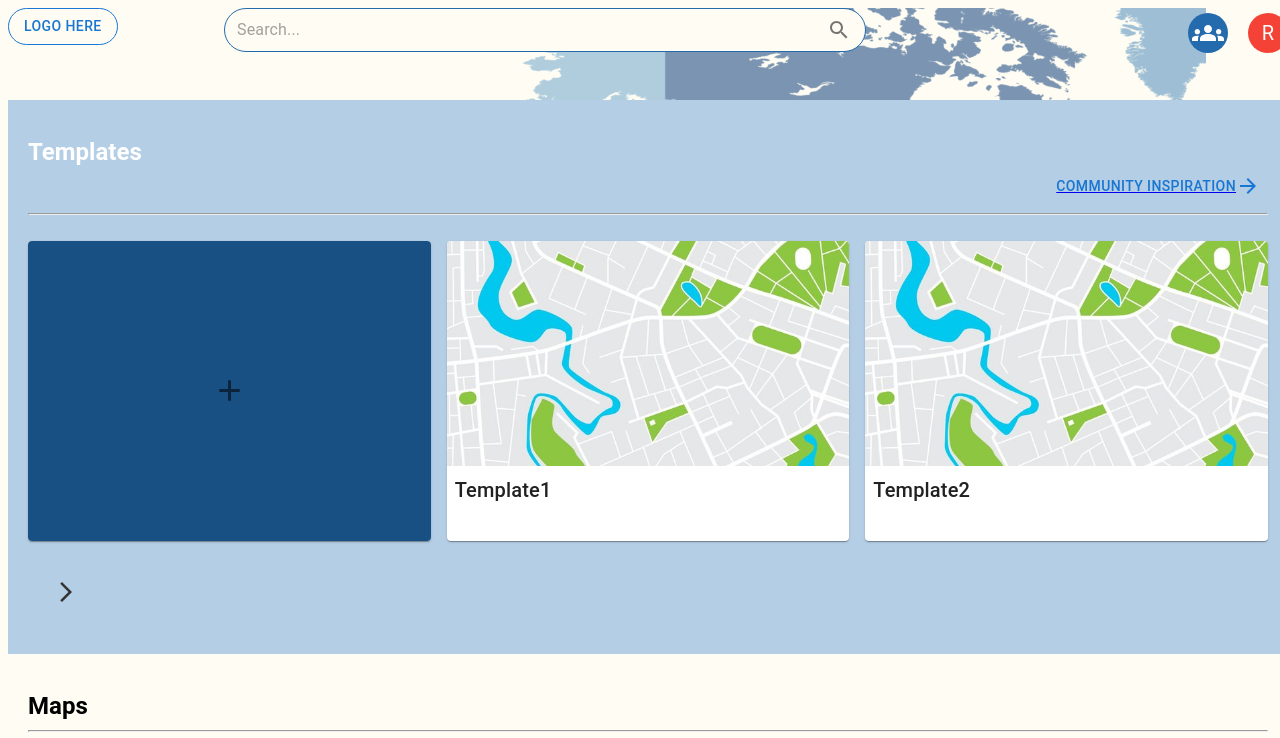
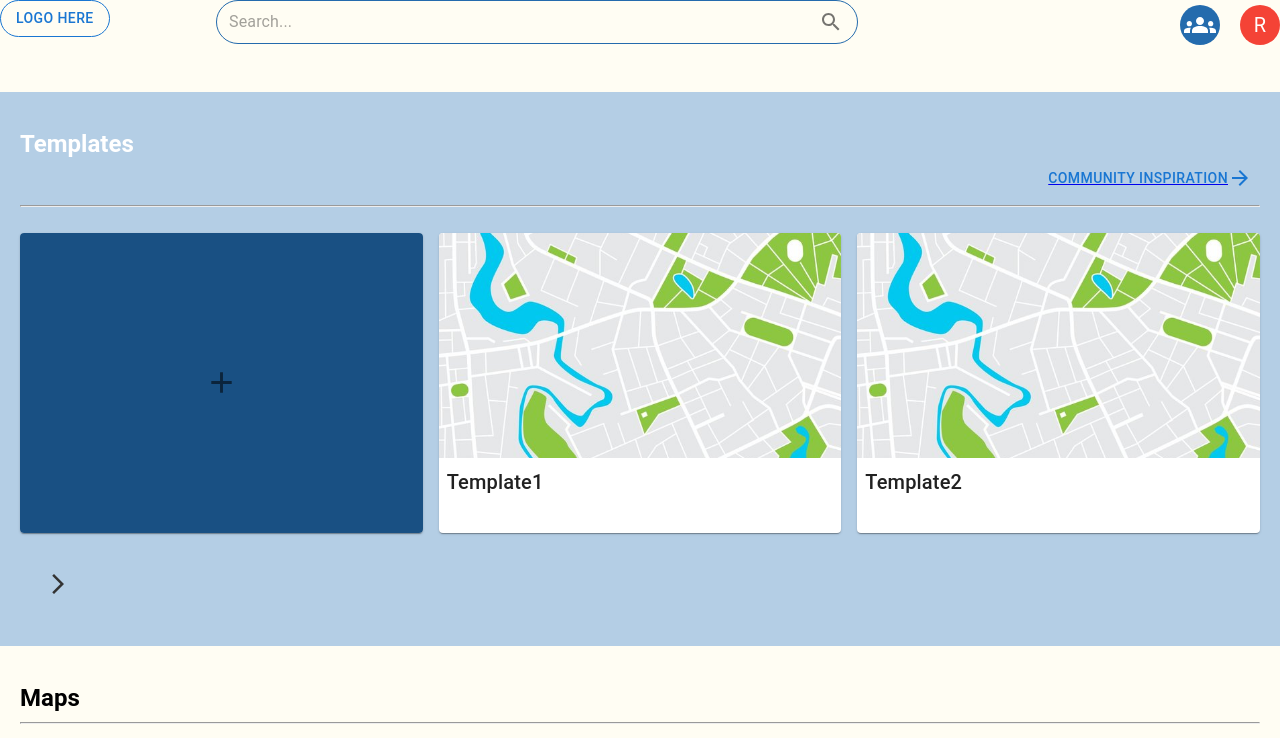
Before and after one commit to AmyLin06/MapArtisan, a React (Create React App) app in the folder client/: page /home in a window 1280 px wide. Shown: the top 738 px of the page. Built offline with nearby package versions, Linux system fonts and the light colour scheme; grey boxes are pictures that could not be loaded; a web font is replaced by a local one.

Commit message:
fixed importing of repeated css classes

```diff
--- a/client/src/App.css
+++ b/client/src/App.css
@@ -2,4 +2,5 @@ body{
     background-color: #FFFDF3;
     width: 100vw;
     height: 100vh;
+    margin: 0;
 }
--- a/client/src/screens/HomeScreen.js
+++ b/client/src/screens/HomeScreen.js
@@ -27,7 +27,7 @@ const HomeScreen = (props) => {
   };
 
   return (
-    <Box className="main">
+    <Box className="home-container">
       <div>
         <Banner screen={"HOME"} />
       </div>
--- a/client/src/screens/LoginScreen.js
+++ b/client/src/screens/LoginScreen.js
@@ -19,7 +19,7 @@ import CustomButton from "../components/CustomButton";
 const LoginScreen = () => {
   return (
     <>
-      <div className="main">
+      <div className="login-container">
         <Banner className="banner" screen="LOGIN" />
 
         <div className="content">
--- a/client/src/screens/RegisterScreen.js
+++ b/client/src/screens/RegisterScreen.js
@@ -45,7 +45,7 @@ const LoginScreen = () => {
 
   return (
     <>
-      <div className="main">
+      <div className="register-container">
         <Banner className="banner" loginMenu={false} screen="REGISTER" />
         <div className="content">
           <Stack className="loginBox" spacing={2} direction="column">
--- a/client/src/screens/SplashScreen.js
+++ b/client/src/screens/SplashScreen.js
@@ -4,7 +4,7 @@ import Banner from "../components/Banner";
 
 const SplashScreen = () => {
   return (
-    <div className="main">
+    <div className="splash-container">
       <div>
         <Banner screen={"WELCOME"} />
       </div>
--- a/client/src/styles/HomeScreen.css
+++ b/client/src/styles/HomeScreen.css
@@ -1,9 +1,8 @@
-.main{
+.home-container{
+    width: 100vw;
+    height: 100vh;
     background-color: #FFFDF3;
-    background-repeat: no-repeat;
-    background-position-x:  85%;
-    background-position-y: -50%;
-    background-size: 57%;
+
 }
 .content-container {
     display: flex;
--- a/client/src/styles/LoginScreen.css
+++ b/client/src/styles/LoginScreen.css
@@ -1,4 +1,4 @@
-.main{
+.login-container{
     width: 100vw;
     height: 100vh;
     background-image: url("../assets/LoginScreenMap.png");
--- a/client/src/styles/RegisterScreen.css
+++ b/client/src/styles/RegisterScreen.css
@@ -1,4 +1,4 @@
-.main{
+.register-container{
     width: 100vw;
     height: 100vh;
     background-image: url("../assets/RegisterScreenMap.png");
--- a/client/src/styles/SplashScreen.css
+++ b/client/src/styles/SplashScreen.css
@@ -1,4 +1,4 @@
-.main{
+.splash-container{
     width: 100vw;
     height: 100vh;
     background-color: #FFFDF3;
```
